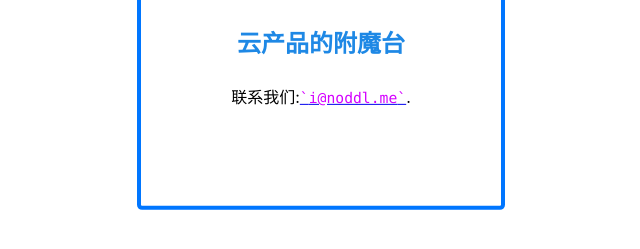
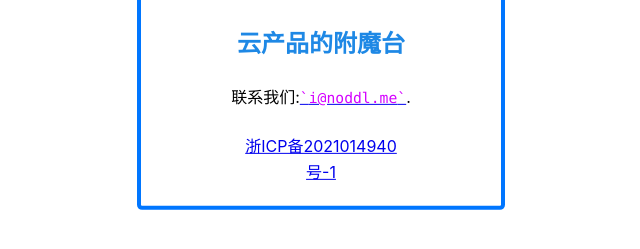
Before and after one commit to dcalsky/bujuan-home, a Gatsby site: page / in a window 1280 px wide. Shown: the part 395-644 px from the top of the page, without its empty margins (319-959 px from the left). Built offline with nearby package versions, Linux system fonts and the light colour scheme; Gatsby itself is replaced by a stand-in of ours; no server answers.

Commit message:
feat: add new backup number

```diff
--- a/src/pages/index.js
+++ b/src/pages/index.js
@@ -27,7 +27,7 @@ function Index() {
         .
       </p>
       <p className="icp">
-        <a href="http://www.beian.miit.gov.cn/"></a>
+        <a href="http://www.beian.miit.gov.cn/">浙ICP备2021014940号-1</a>
       </p>
     </main>
   );
```
